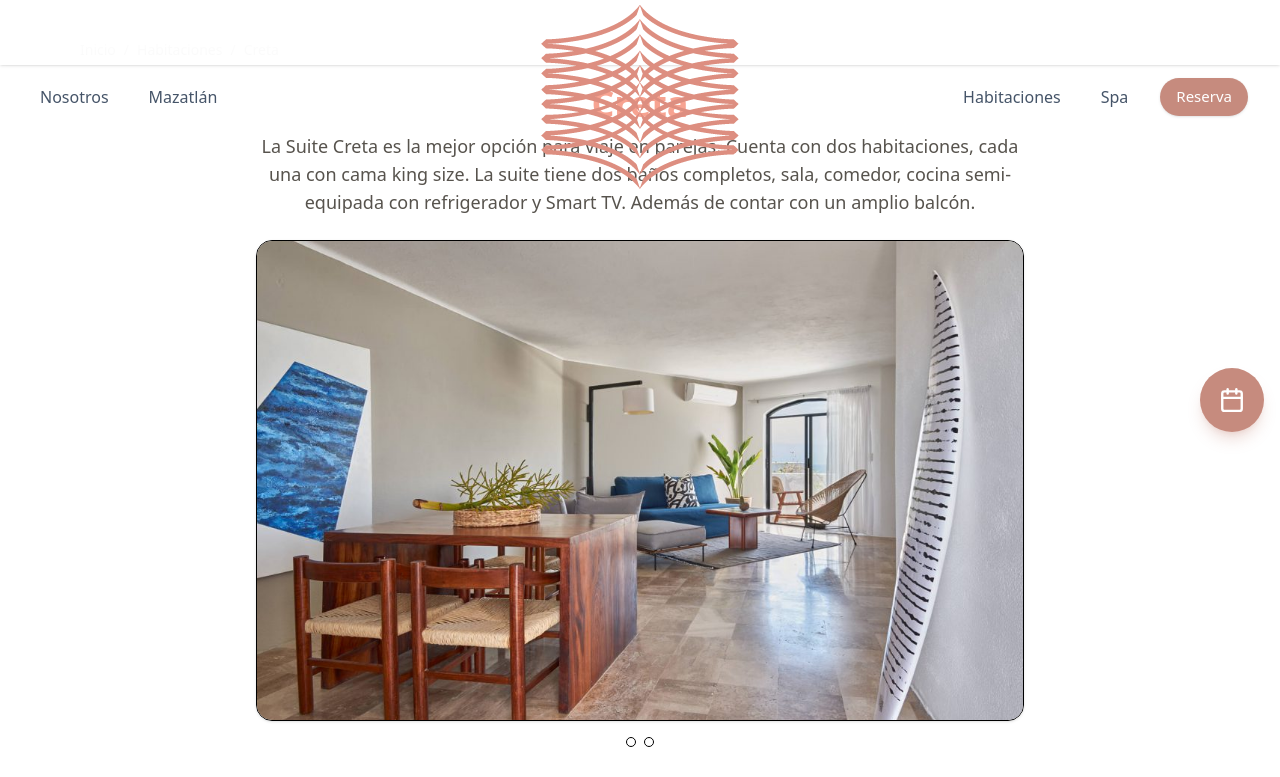
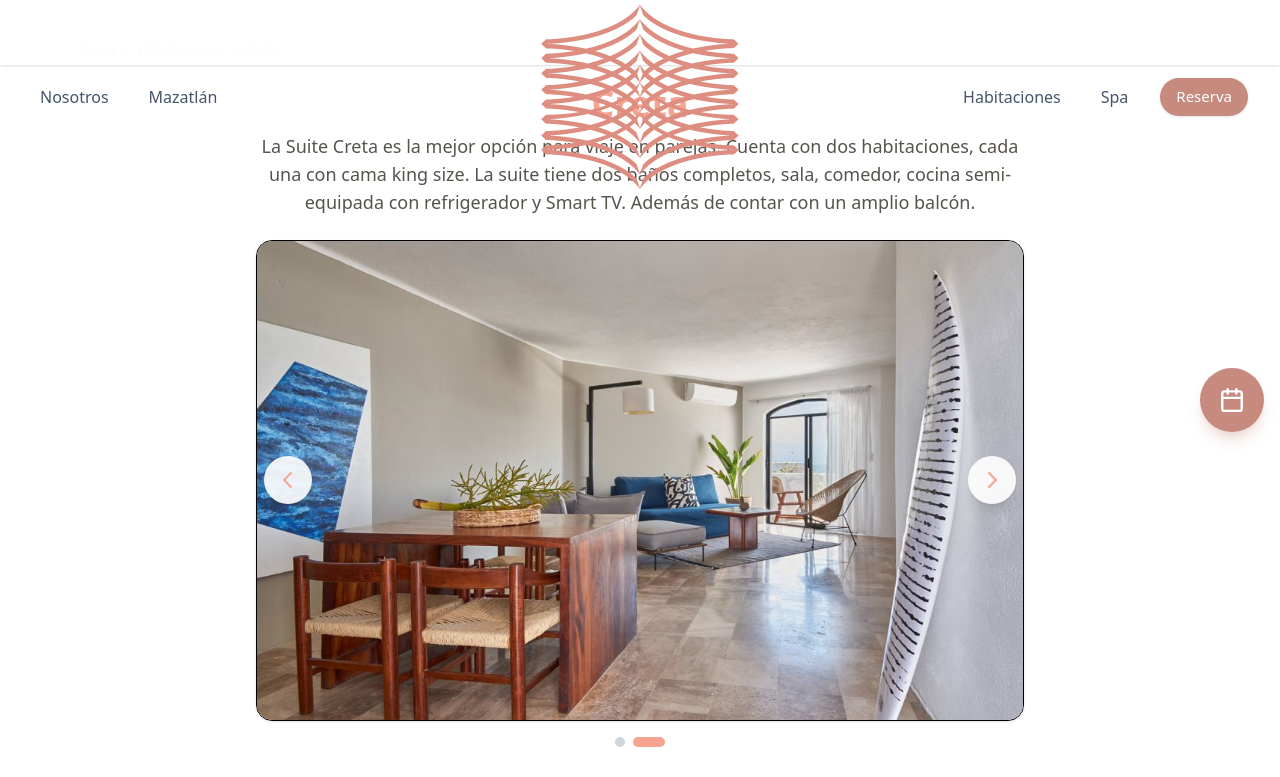
Before and after one commit to Diegoweh/gaviana-resort, a Next.js app: page /habitaciones/creta in a window 1280 px wide. Shown: the top 777 px of the page. Built offline with nearby package versions, Linux system fonts and the light colour scheme.

Commit message:
buttons added to rooms carousel

```diff
--- a/app/habitaciones/[slug]/page.tsx
+++ b/app/habitaciones/[slug]/page.tsx
@@ -1,10 +1,12 @@
 // app/habitaciones/[slug]/page.tsx
+
 import Image from "next/image";
 import Link from "next/link";
 import { notFound } from "next/navigation";
 import type { Metadata } from "next";
 import { linkData } from "@/lib/link-data";
 import RecentBookingNotification from "@/components/RecentBookingNotification";
+import RoomCarousel from "@/components/RoomCarousel";
 
 type Params = { slug: string };
 
@@ -94,70 +96,11 @@ export default async function RoomPage({ params }: { params: Promise<Params> })
 
       {/* Carousel centrado */}
       <section className="mb-8">
-        <div className="max-w-3xl mx-auto">
-          {/* Pista del carrusel */}
-          <div
-            className="
-              relative
-              overflow-x-auto
-              flex
-              snap-x snap-mandatory
-              scroll-smooth
-              rounded-2xl
-              border
-              bg-white
-              shadow-sm
-            "
-            aria-label="Galería de imágenes de la habitación"
-          >
-            {images.map((src, idx) => {
-              const slideId = `slide-${idx + 1}`;
-              return (
-                <div
-                  id={slideId}
-                  key={`${room!.slug}-img-${idx}`}
-                  className="
-                    relative
-                    min-w-full
-                    snap-center
-                    aspect-[16/10]
-                  "
-                >
-                  <Image
-                    src={src}
-                    alt={`${room!.title} ${idx + 1}`}
-                    title={`${room!.title} - Foto ${idx + 1}`}
-                    fill
-                    className="object-cover"
-                    sizes="(max-width: 768px) 100vw, 768px"
-                    priority={idx === 0}
-                  />
-                </div>
-              );
-            })}
-          </div>
-
-          {/* Controles: Dots + Anclas */}
-          {images.length > 1 && (
-            <div className="mt-4 flex items-center justify-center gap-2">
-              {images.map((_, idx) => {
-                const href = `#slide-${idx + 1}`;
-                return (
-                  <a
-                    key={`dot-${idx}`}
-                    href={href}
-                    className="
-                      h-2.5 w-2.5 rounded-full border
-                      hover:opacity-80 focus:outline-none focus:ring
-                    "
-                    aria-label={`Ir a la imagen ${idx + 1}`}
-                    title={`Imagen ${idx + 1}`}
-                  />
-                );
-              })}
-            </div>
-          )}
-        </div>
+        <RoomCarousel
+          images={images}
+          roomTitle={room!.title}
+          roomSlug={room!.slug}
+        />
       </section>
 
       {/* Detalles debajo del carrusel (vistoso) */}
--- a/components/RecentBookingNotification.tsx
+++ b/components/RecentBookingNotification.tsx
@@ -8,13 +8,23 @@ const names = [
   "José", "María", "Carlos", "Ana", "Luis", "Laura", "Miguel", "Sofia",
   "Fernando", "Carmen", "Roberto", "Isabel", "Diego", "Patricia", "Jorge",
   "Gabriela", "Ricardo", "Valentina", "Alejandro", "Daniela", "Antonio",
-  "Camila", "Francisco", "Elena", "Manuel", "Andrea"
+  "Camila", "Francisco", "Elena", "Manuel", "Andrea", "Raúl", "Mónica",
+  "Pedro", "Lucía", "Javier", "Natalia", "Sebastián", "Mariana", "Pablo",
+  "Victoria", "Enrique", "Fernanda", "César", "Paola", "Óscar", "Renata",
+  "Guillermo", "Claudia", "Arturo", "Beatriz", "Héctor", "Adriana", "Rodrigo",
+  "Jimena", "Emilio", "Valeria", "Ramón", "Carolina", "Alberto", "Cristina",
+  "Eduardo", "Silvia", "Martín", "Rosa", "Rafael", "Verónica", "Andrés",
+  "Diana", "Sergio", "Martha", "Leonardo", "Teresa", "Gustavo", "Lorena"
 ];
 
 const cities = [
   "Ciudad de México", "Guadalajara", "Monterrey", "Puebla", "Tijuana",
   "León", "Querétaro", "Mérida", "San Luis Potosí", "Hermosillo",
-  "Cancún", "Los Cabos", "Puerto Vallarta", "Playa del Carmen"
+  "Cancún", "Los Cabos", "Puerto Vallarta", "Playa del Carmen", "Oaxaca",
+  "Guanajuato", "Morelia", "Aguascalientes", "Toluca", "Veracruz",
+  "Chihuahua", "Manzanillo", "Tulum", "Cuernavaca", "Durango", "Saltillo",
+  "Culiacán", "Acapulco", "Pachuca", "Zacatecas", "Colima", "Tuxtla Gutiérrez",
+  "Villahermosa", "Campeche", "Xalapa", "Irapuato", "Celaya", "Tepic"
 ];
 
 interface RecentBookingNotificationProps {
--- /dev/null
+++ b/components/RoomCarousel.tsx
@@ -0,0 +1,202 @@
+"use client";
+
+import Image from "next/image";
+import { useState, useEffect, useRef } from "react";
+
+type RoomCarouselProps = {
+  images: string[];
+  roomTitle: string;
+  roomSlug: string;
+};
+
+export default function RoomCarousel({
+  images,
+  roomTitle,
+  roomSlug,
+}: RoomCarouselProps) {
+  const [activeIndex, setActiveIndex] = useState(0);
+  const containerRef = useRef<HTMLDivElement>(null);
+
+  useEffect(() => {
+    const container = containerRef.current;
+    if (!container) return;
+
+    const observer = new IntersectionObserver(
+      (entries) => {
+        entries.forEach((entry) => {
+          if (entry.isIntersecting) {
+            const slideId = entry.target.id;
+            const index = parseInt(slideId.split("-")[1]) - 1;
+            setActiveIndex(index);
+          }
+        });
+      },
+      {
+        root: container,
+        threshold: 0.5,
+      }
+    );
+
+    const slides = container.querySelectorAll("[id^='slide-']");
+    slides.forEach((slide) => observer.observe(slide));
+
+    return () => observer.disconnect();
+  }, []);
+
+  const handlePrevious = (e: React.MouseEvent<HTMLAnchorElement>) => {
+    e.preventDefault();
+    const container = containerRef.current;
+    if (container) {
+      container.scrollBy({ left: -container.clientWidth, behavior: "smooth" });
+    }
+  };
+
+  const handleNext = (e: React.MouseEvent<HTMLAnchorElement>) => {
+    e.preventDefault();
+    const container = containerRef.current;
+    if (container) {
+      container.scrollBy({ left: container.clientWidth, behavior: "smooth" });
+    }
+  };
+
+  return (
+    <div className="max-w-3xl mx-auto">
+      {/* Contenedor del carrusel con botones */}
+      <div className="relative group">
+        {/* Pista del carrusel */}
+        <div
+          ref={containerRef}
+          id="carousel-container"
+          className="
+            relative
+            overflow-x-auto
+            flex
+            snap-x snap-mandatory
+            scroll-smooth
+            rounded-2xl
+            border
+            bg-white
+            shadow-sm
+          "
+          aria-label="Galería de imágenes de la habitación"
+        >
+          {images.map((src, idx) => {
+            const slideId = `slide-${idx + 1}`;
+            return (
+              <div
+                id={slideId}
+                key={`${roomSlug}-img-${idx}`}
+                className="
+                  relative
+                  min-w-full
+                  snap-center
+                  aspect-[16/10]
+                "
+              >
+                <Image
+                  src={src}
+                  alt={`${roomTitle} ${idx + 1}`}
+                  title={`${roomTitle} - Foto ${idx + 1}`}
+                  fill
+                  className="object-cover"
+                  sizes="(max-width: 768px) 100vw, 768px"
+                  priority={idx === 0}
+                />
+              </div>
+            );
+          })}
+        </div>
+
+        {/* Botones de navegación */}
+        {images.length > 1 && (
+          <>
+            {/* Botón anterior */}
+            <a
+              href={`#slide-${images.length}`}
+              className="
+                absolute left-2 top-1/2 -translate-y-1/2
+                bg-white/90 hover:bg-white
+                rounded-full p-2 md:p-3
+                shadow-lg
+                transition-all duration-200
+                opacity-100
+                focus:opacity-100 focus:outline-none focus:ring-2 focus:ring-[#f7a391]
+                z-10
+              "
+              aria-label="Imagen anterior"
+              onClick={handlePrevious}
+            >
+              <svg
+                xmlns="http://www.w3.org/2000/svg"
+                className="h-5 w-5 md:h-6 md:w-6 text-[#f7a391]"
+                fill="none"
+                viewBox="0 0 24 24"
+                stroke="currentColor"
+                strokeWidth={2}
+              >
+                <path strokeLinecap="round" strokeLinejoin="round" d="M15 19l-7-7 7-7" />
+              </svg>
+            </a>
+
+            {/* Botón siguiente */}
+            <a
+              href={`#slide-1`}
+              className="
+                absolute right-2 top-1/2 -translate-y-1/2
+                bg-white/90 hover:bg-white
+                rounded-full p-2 md:p-3
+                shadow-lg
+                transition-all duration-200
+                opacity-100
+                focus:opacity-100 focus:outline-none focus:ring-2 focus:ring-[#f7a391]
+                z-10
+              "
+              aria-label="Imagen siguiente"
+              onClick={handleNext}
+            >
+              <svg
+                xmlns="http://www.w3.org/2000/svg"
+                className="h-5 w-5 md:h-6 md:w-6 text-[#f7a391]"
+                fill="none"
+                viewBox="0 0 24 24"
+                stroke="currentColor"
+                strokeWidth={2}
+              >
+                <path strokeLinecap="round" strokeLinejoin="round" d="M9 5l7 7-7 7" />
+              </svg>
+            </a>
+          </>
+        )}
+      </div>
+
+      {/* Controles: Dots mejorados */}
+      {images.length > 1 && (
+        <div className="mt-4 flex items-center justify-center gap-2">
+          {images.map((_, idx) => {
+            const href = `#slide-${idx + 1}`;
+            const isActive = idx === activeIndex;
+            return (
+              <a
+                key={`dot-${idx}`}
+                href={href}
+                className={`
+                  rounded-full
+                  transition-all duration-300
+                  focus:outline-none focus:ring-2 focus:ring-[#f7a391] focus:ring-offset-2
+                  ${
+                    isActive
+                      ? "h-2.5 w-8 bg-[#f7a391]"
+                      : "h-2.5 w-2.5 bg-gray-300 hover:bg-[#f7a391]/60"
+                  }
+                `}
+                aria-label={`Ir a la imagen ${idx + 1}`}
+                aria-current={isActive ? "true" : "false"}
+                title={`Imagen ${idx + 1}`}
+              />
+            );
+          })}
+        </div>
+      )}
+    </div>
+  );
+}
```
Also changed, not shown: public/img/expBanner.webp (deleted).
